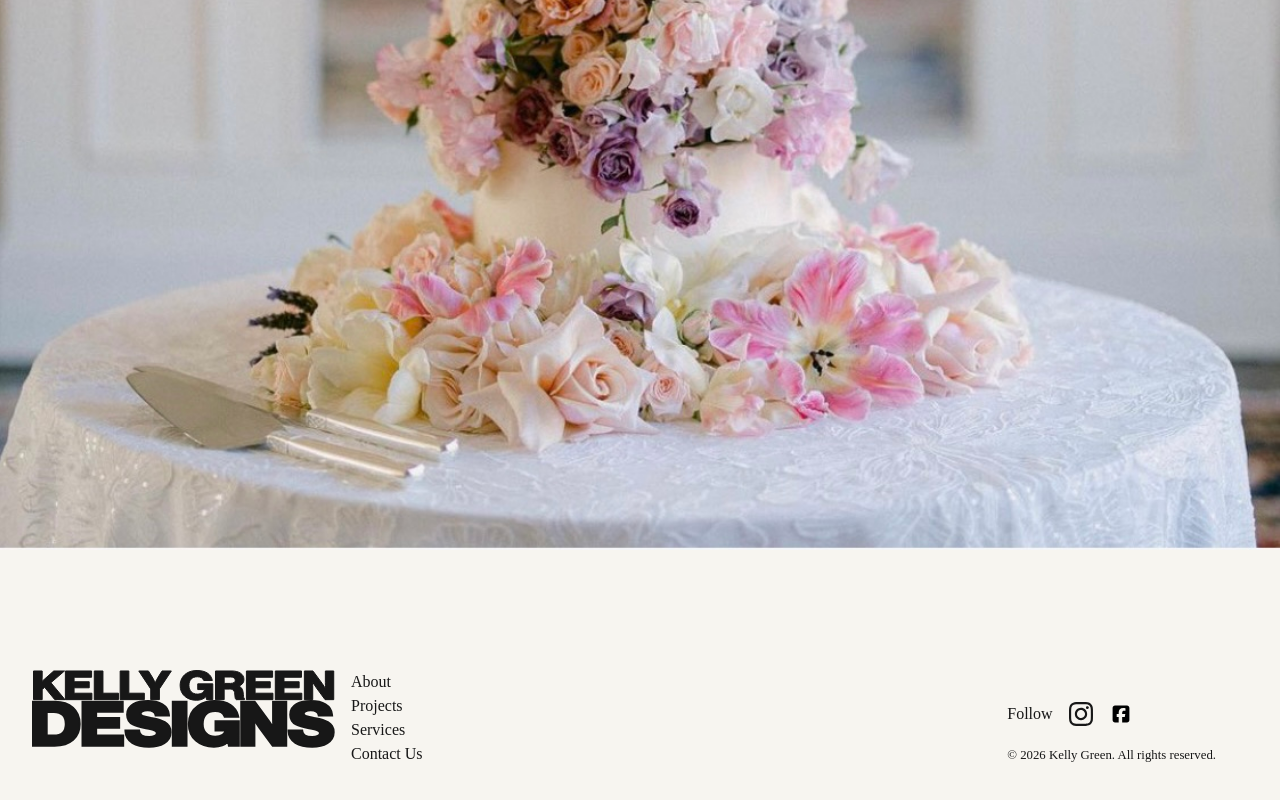
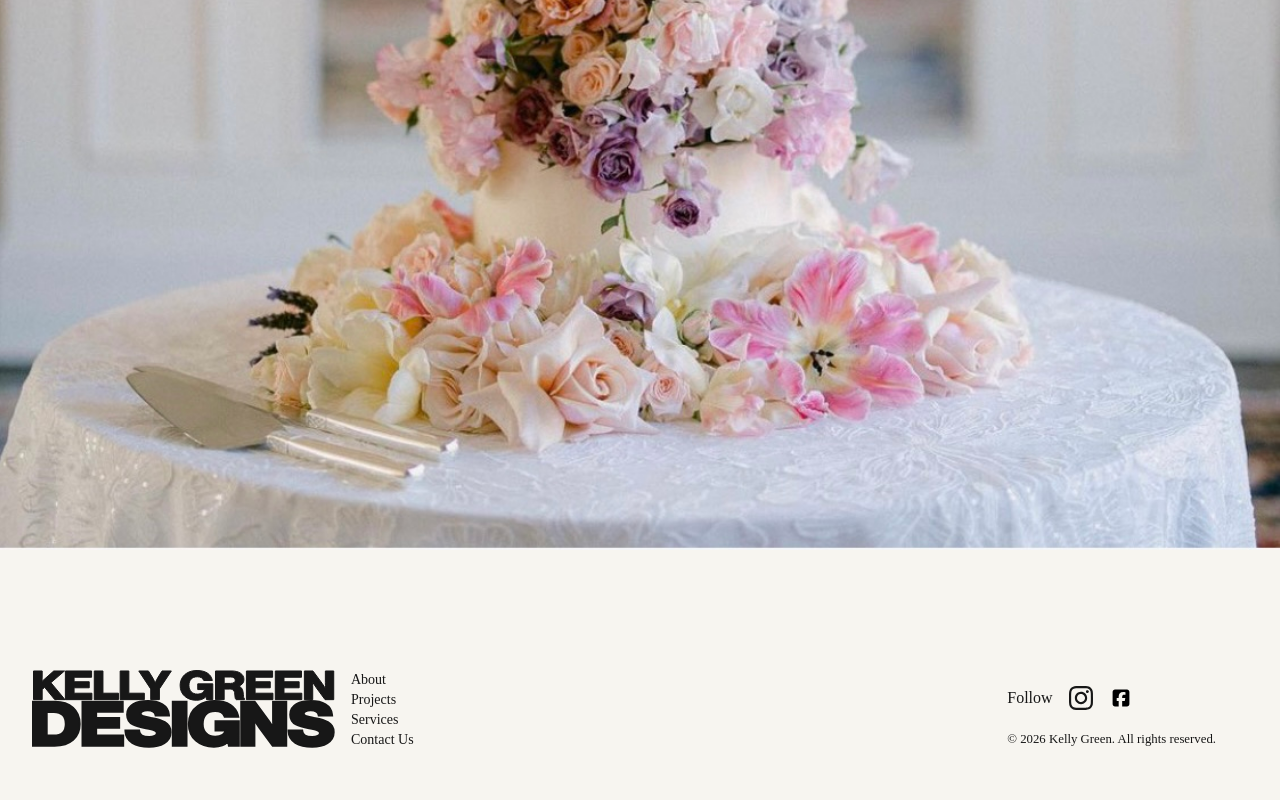
Before and after one commit to salleyandco/kelly_green_designs, a Next.js app: page / in a window 1280 px wide. Shown: the part 2985-3785 px from the top of the page. Built offline with nearby package versions, Linux system fonts and the light colour scheme.

Commit message:
Adjust footer text size

```diff
--- a/src/components/Footer.tsx
+++ b/src/components/Footer.tsx
@@ -179,7 +179,7 @@ export default async function Footer() {
     <footer className="mx-8 my-12 flex flex-col justify-between md:mt-30 md:flex-row md:items-end">
       <div className="flex flex-col gap-4 md:flex-row">
         <Brand />
-        <PageLinks />
+        <PageLinks classNames={{ item: 'text-sm' }} />
       </div>
       <div className="md:mx-8">
         {renderSocialLinks()}
```
